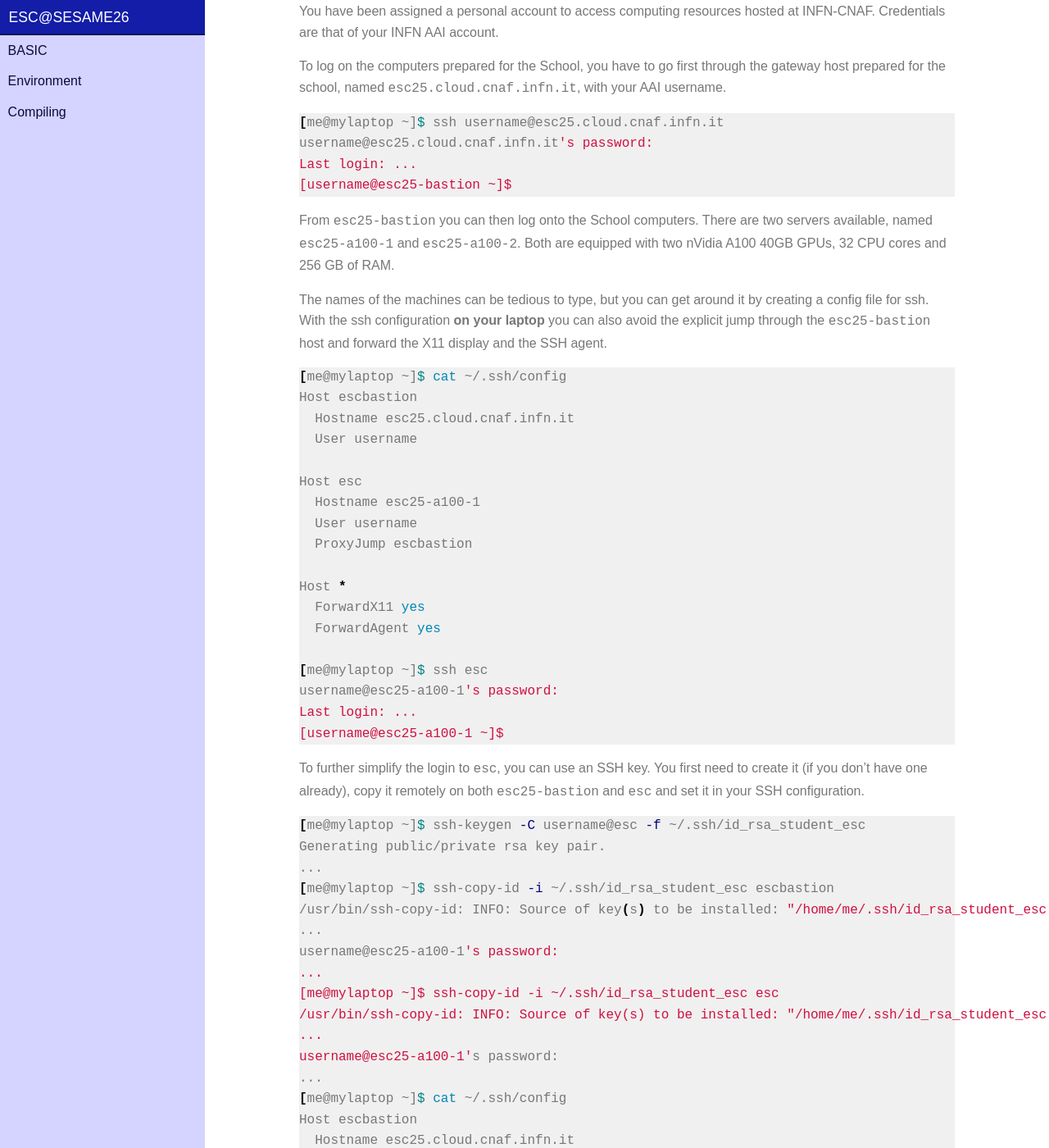
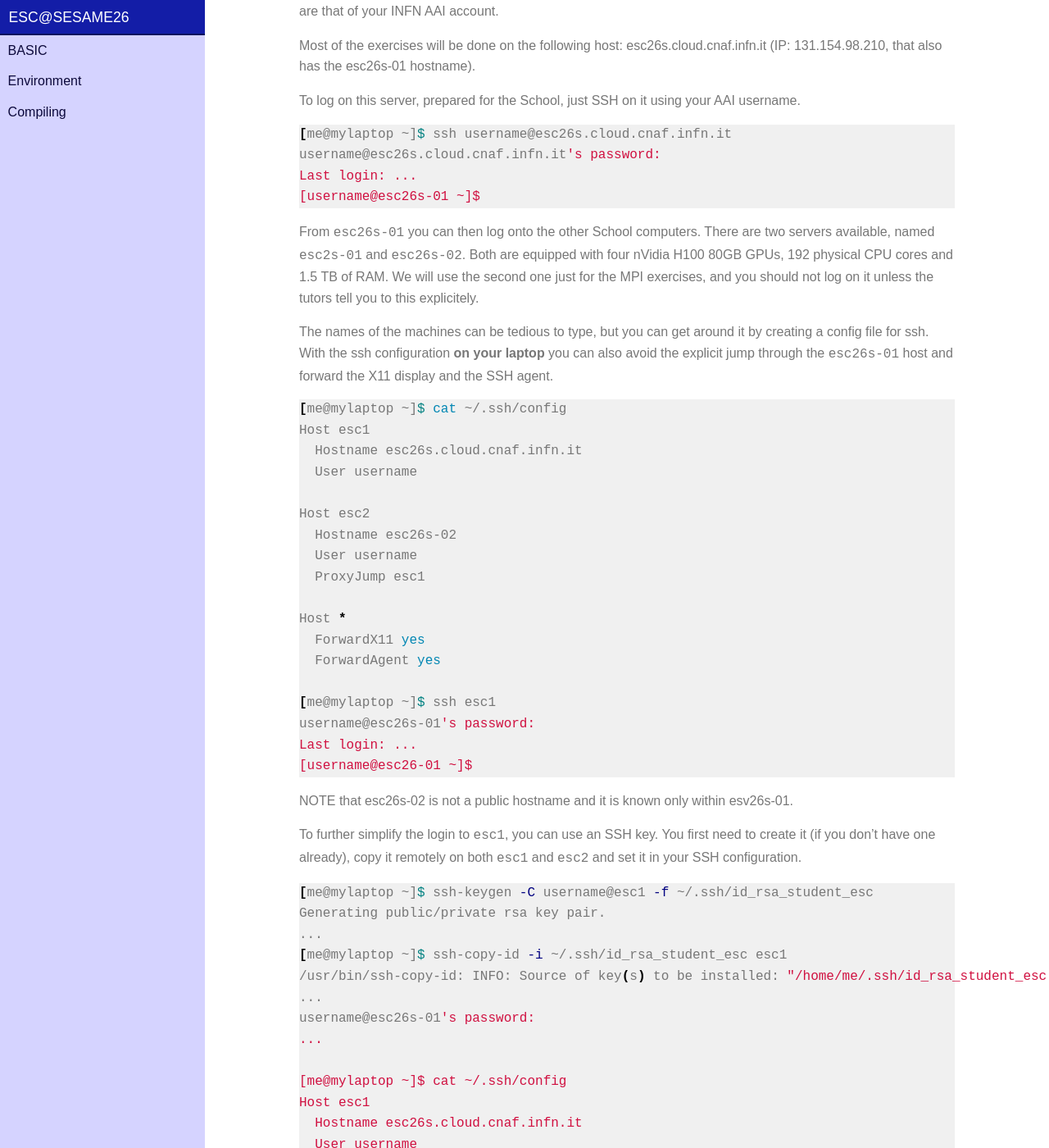
Before and after one commit to infn-esc/sesame26, a Jekyll site: the page built from basic/environment.md, in a window 1280 px wide and 1400 px high, scrolled down 510 px. Shown: the whole window at 82% size. Built offline with Jekyll 4.4.1, drawn with Linux system fonts in a browser that asks for light colours; nearby versions of some CDN libraries; some of the changed text lies outside the part shown.

Commit message:
Update environment.md for sesame26

````diff
--- a/basic/environment.md
+++ b/basic/environment.md
@@ -24,103 +24,119 @@ and
 
 ## Wi-Fi access
 
-You can use either the `eduroam` or the `CeUB` Wi-Fi networks. For the latter
-you should have received your personal credentials.
+You can use either the `eduroam` federation, ask the organization for an alternative access upon your arrival.
 
 ## SSH access to School computers
 
 You have been assigned a personal account to access computing resources
 hosted at INFN-CNAF. Credentials are that of your INFN AAI account.
 
-To log on the computers prepared for the School, you have to go first
-through the gateway host prepared for the school, named
-`esc25.cloud.cnaf.infn.it`, with your AAI username.
+Most of the exercises will be done on the following host: esc26s.cloud.cnaf.infn.it (IP: 131.154.98.210, that also has the esc26s-01 hostname).
+
+To log on this server, prepared for the School, just SSH on it using your AAI username.
 
 ```shell
-[me@mylaptop ~]$ ssh username@esc25.cloud.cnaf.infn.it
-username@esc25.cloud.cnaf.infn.it's password:
+[me@mylaptop ~]$ ssh username@esc26s.cloud.cnaf.infn.it
+username@esc26s.cloud.cnaf.infn.it's password:
 Last login: ...
-[username@esc25-bastion ~]$
+[username@esc26s-01 ~]$
 ```
 
-From `esc25-bastion` you can then log onto the School computers. There
-are two servers available, named `esc25-a100-1` and `esc25-a100-2`. Both
-are equipped with two nVidia A100 40GB GPUs, 32 CPU cores and 256 GB of
-RAM.
+From `esc26s-01` you can then log onto the other School computers. There
+are two servers available, named `esc2s-01` and `esc26s-02`. Both
+are equipped with four nVidia H100 80GB GPUs, 192 physical CPU cores and 1.5 TB of
+RAM. We will use the second one just for the MPI exercises, and you should not log on it unless the tutors tell you to this explicitely.
 
 The names of the machines can be tedious to type, but you can get around
 it by creating a config file for ssh. With the ssh configuration **on
 your laptop** you can also avoid the explicit jump through the
-`esc25-bastion` host and forward the X11 display and the SSH agent.
+`esc26s-01` host and forward the X11 display and the SSH agent.
 
 ```shell
 [me@mylaptop ~]$ cat ~/.ssh/config
-Host escbastion
-  Hostname esc25.cloud.cnaf.infn.it
+Host esc1
+  Hostname esc26s.cloud.cnaf.infn.it
   User username
 
-Host esc
-  Hostname esc25-a100-1
+Host esc2
+  Hostname esc26s-02
   User username
-  ProxyJump escbastion
+  ProxyJump esc1
 
 Host *
   ForwardX11 yes
   ForwardAgent yes
 
-[me@mylaptop ~]$ ssh esc
-username@esc25-a100-1's password:
+[me@mylaptop ~]$ ssh esc1
+username@esc26s-01's password:
 Last login: ...
-[username@esc25-a100-1 ~]$
+[username@esc26-01 ~]$
 ```
 
-To further simplify the login to `esc`, you can use an SSH key. You first need
-to create it (if you don't have one already), copy it remotely on both `esc25-bastion`
-and `esc` and set it in your SSH configuration.
+
+NOTE that esc26s-02 is not a public hostname and it is known only within esv26s-01.
+
+To further simplify the login to `esc1`, you can use an SSH key. You first need
+to create it (if you don't have one already), copy it remotely on both `esc1`
+and `esc2` and set it in your SSH configuration.
 
 ```shell
-[me@mylaptop ~]$ ssh-keygen -C username@esc -f ~/.ssh/id_rsa_student_esc
+[me@mylaptop ~]$ ssh-keygen -C username@esc1 -f ~/.ssh/id_rsa_student_esc
 Generating public/private rsa key pair.
 ...
-[me@mylaptop ~]$ ssh-copy-id -i ~/.ssh/id_rsa_student_esc escbastion
+[me@mylaptop ~]$ ssh-copy-id -i ~/.ssh/id_rsa_student_esc esc1
 /usr/bin/ssh-copy-id: INFO: Source of key(s) to be installed: "/home/me/.ssh/id_rsa_student_esc.pub"
 ...
-username@esc25-a100-1's password:
+username@esc26s-01's password:
 ...
-[me@mylaptop ~]$ ssh-copy-id -i ~/.ssh/id_rsa_student_esc esc
-/usr/bin/ssh-copy-id: INFO: Source of key(s) to be installed: "/home/me/.ssh/id_rsa_student_esc.pub"
-...
-username@esc25-a100-1's password:
-...
+
 [me@mylaptop ~]$ cat ~/.ssh/config
-Host escbastion
-  Hostname esc25.cloud.cnaf.infn.it
+Host esc1
+  Hostname esc26s.cloud.cnaf.infn.it
   User username
   IdentityFile ~/.ssh/id_rsa_student_esc
 
-Host esc
-  Hostname esc25-a100-1
+Host esc2
+  Hostname esc26s-02
   User username
   IdentityFile ~/.ssh/id_rsa_student_esc
-  ProxyJump escbastion
 
 Host *
   ForwardX11 yes
   ForwardAgent yes
-[me@mylaptop ~]$ ssh esc
+
+[me@mylaptop ~]$ ssh esc1
 Last login: ...
-[username@esc25-a100-1 ~]$
+[username@esc26s-01 ~]$
 ```
+
+Note that we removed the ProxyJump line from the esc2 section.
+
+Now copy the key pair and the config file in ~/.ssh/ of esc1
+
+```shell
+[me@mylaptop ~]$ scp .ssh/id_rsa_student_esc esc1:.ssh/
+[me@mylaptop ~]$ scp .ssh/id_rsa_student_esc esc1:.ssh/
+[me@mylaptop ~]$ scp .ssh/config esc1:.ssh/
+```
+
+Now you should be able to log in passwordless from your laptop to esc1 and from esc1 to esc2. This passwordless login(s) will be important for the MPI exercises.
+Try the following, type yes when asked to add a fingerprint (this will be asked only during the first attempt).
+
+```shell
+[me@mylaptop ~]$ ssh esc1
+[username@esc26s-01 ~]$ ssh esc2
+[username@esc26s-02 ~]$ ssh esc1
+[username@esc26s-01 ~]$
+```
+
 
 Your shell is [`bash`](https://www.gnu.org/s/bash).
 
 Please note that:
 
-* The `esc25-bastion` host is useful and needed only as a gateway to
-  `esc`. Don't execute heavy programs on it.
 * Each `esc` computer is not assigned exclusively to a student.
-* Your home directory is shared between all `esc` computers, including
-  the `esc25-bastion`.
+* Your home directory is shared between all `esc` computers
 * Your home directory will be wiped out and your `username` account will
   be disabled soon after the end of the School. Please make sure to save
   somewhere else what you want to keep.
@@ -130,7 +146,7 @@ Please note that:
 All the school hands-on material is included in a git repository. Get it using:
 
 ```shell
-[username@esc25-a100-1 ~]$ git clone {{ site.github.clone_url }}
+[username@esc26s-01 ~]$ git clone {{ site.github.clone_url }}
 ```
 
 The repository contains also these pages.
@@ -140,15 +156,15 @@ The repository contains also these pages.
 Once logged into `esc`, verify that the environment is set up correctly:
 
 ```shell
-[username@esc25-a100-1 ~]$ gcc --version
+[username@esc26s-01 ~]$ gcc --version
 gcc (GCC) 11.5.0 20240719 (Red Hat 11.5.0-5)
 ...
-[username@esc25-a100-1 ~]$ gdb --version
+[username@esc26s-01 ~]$ gdb --version
 GNU gdb (AlmaLinux) 14.2-4.1.el9_6
 ...
-[username@esc25-a100-1 ~]$ valgrind --version
+[username@esc26s-011 ~]$ valgrind --version
 valgrind-3.24.0
-[username@esc25-a100-1 ~]$ scl enable gcc-toolset-14 -- gcc --version
+[username@esc26s-01 ~]$ scl enable gcc-toolset-14 -- gcc --version
 gcc (GCC) 14.2.1 20250110 (Red Hat 14.2.1-7)
 ...
 ```
````
